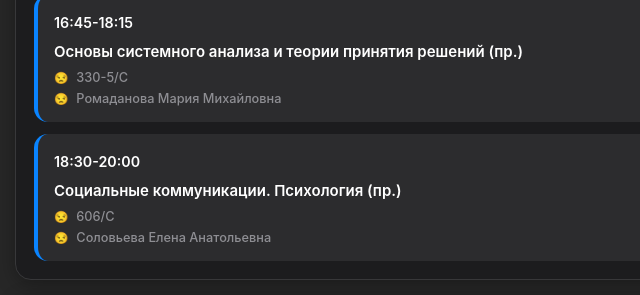
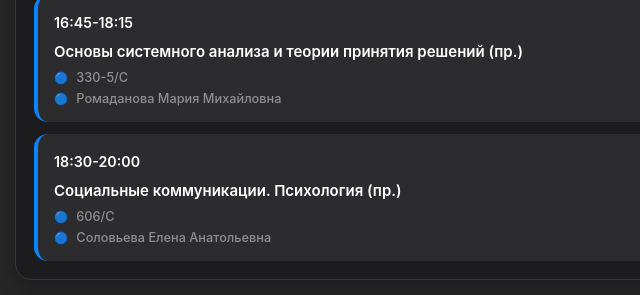
Before and after one commit to tk6vn/catalog_tg, a plain HTML site: page index.html in a window 1280 px wide. Shown: the part 422-717 px from the top of the page, 0-640 px from the left. Drawn offline with Linux system fonts and the light colour scheme.

Commit message:
Update index.html

```diff
--- a/index.html
+++ b/index.html
@@ -251,12 +251,12 @@
         }
 
         .lesson-teacher::before {
-            content: "😒";
+            content: "🔵";
             font-size: 0.9em;
         }
 
         .lesson-auditory::before {
-            content: "😒";
+            content: "🔵";
             font-size: 0.9em;
         }
 
```
